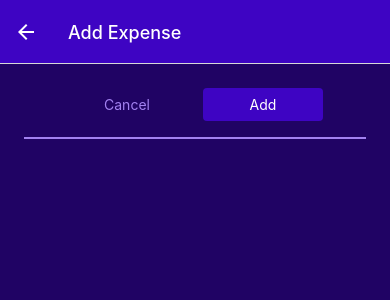
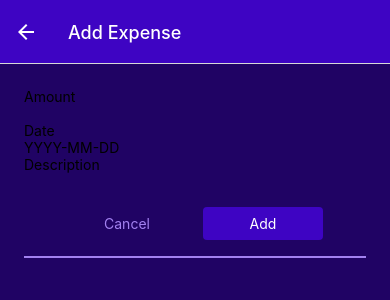
Before and after one commit to zdelcoco/ExpenseTracker, a React Native app: screen /ManageExpense in a window 390 px wide. Shown: the top 300 px of the page. Built offline with nearby package versions, Linux system fonts and the light colour scheme.

Commit message:
lecture 150

```diff
--- /dev/null
+++ b/components/ManageExpense/ExpenseForm.js
@@ -0,0 +1,29 @@
+import { View, StyleSheet } from 'react-native';
+
+import Input from './Input';
+
+function ExpenseForm() {
+    function amountChangedHandler() {};
+
+  return (
+    <View>
+      <Input label='Amount' textInputConfig={{
+        keyboardType: 'decimal-pad',
+        onChangeText:  amountChangedHandler,
+      }}/>
+      <Input label='Date' textInputConfig={{
+        placeholder: 'YYYY-MM-DD',
+        maxLength: 10,
+        onChangeText: () => {},
+      }}/>
+      <Input label='Description' textInputConfig={{
+        multiline: true,
+
+      }}/>
+    </View>
+  );
+}
+
+export default ExpenseForm;
+
+const styles = StyleSheet.create({});
--- /dev/null
+++ b/components/ManageExpense/Input.js
@@ -0,0 +1,14 @@
+import { View, Text, TextInput, StyleSheet } from 'react-native';
+
+function Input({ label, textInputConfig }) {
+  return (
+    <View>
+      <Text>{label}</Text>
+      <TextInput {...textInputConfig} />
+    </View>
+  );
+}
+
+export default Input;
+
+const styles = StyleSheet.create({});
--- a/screens/ManageExpense.js
+++ b/screens/ManageExpense.js
@@ -4,6 +4,7 @@
 import { GlobalStyles } from '../constants/styles';
 import Button from '../UI/Button';
 import { ExpensesContext } from '../store/expenses-context';
+import ExpenseForm from '../components/ManageExpense/ExpenseForm';
 
 function ManageExpense({ route, navigation }) {
   const expensesCtx = useContext(ExpensesContext);
@@ -48,6 +49,7 @@
 
   return (
     <View style={styles.container}>
+      <ExpenseForm />
       <View style={styles.buttons}>
         <Button mode='flat' onPress={cancelHandler} style={styles.button}>
           Cancel
```
